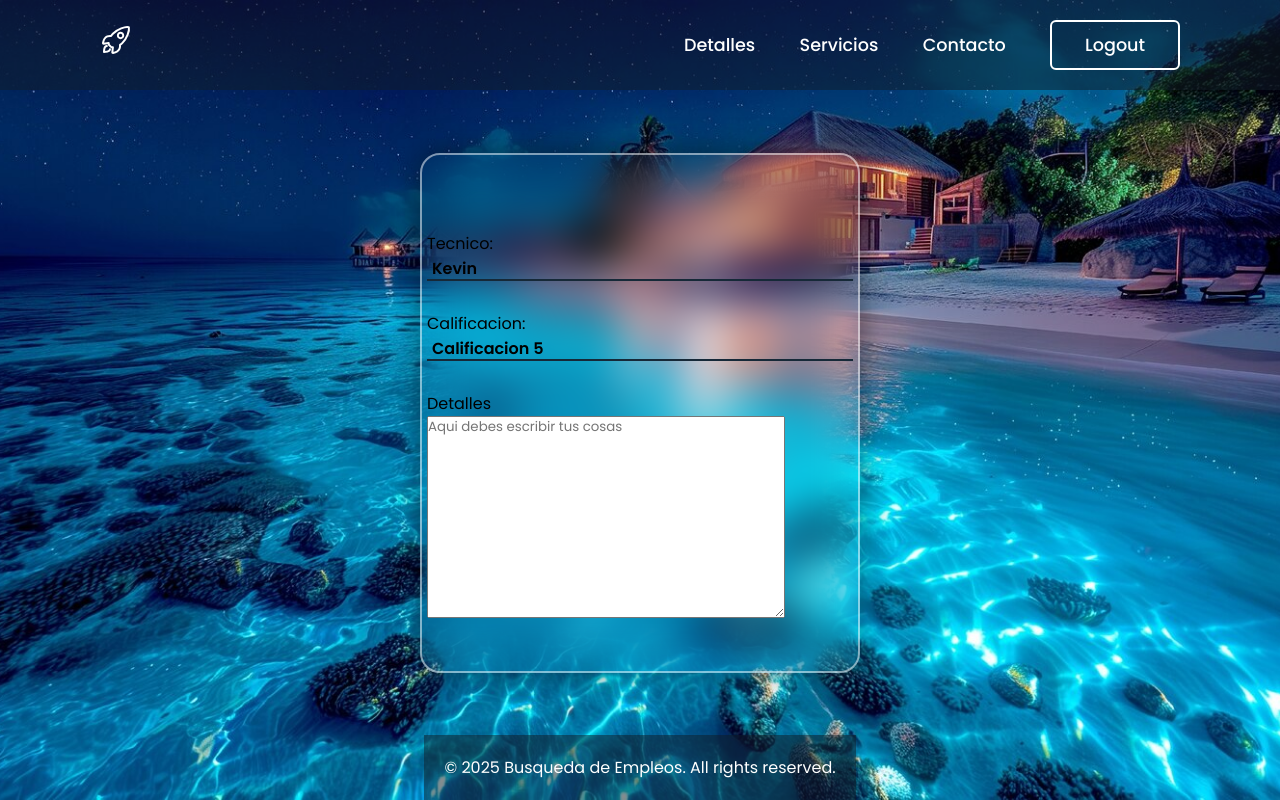
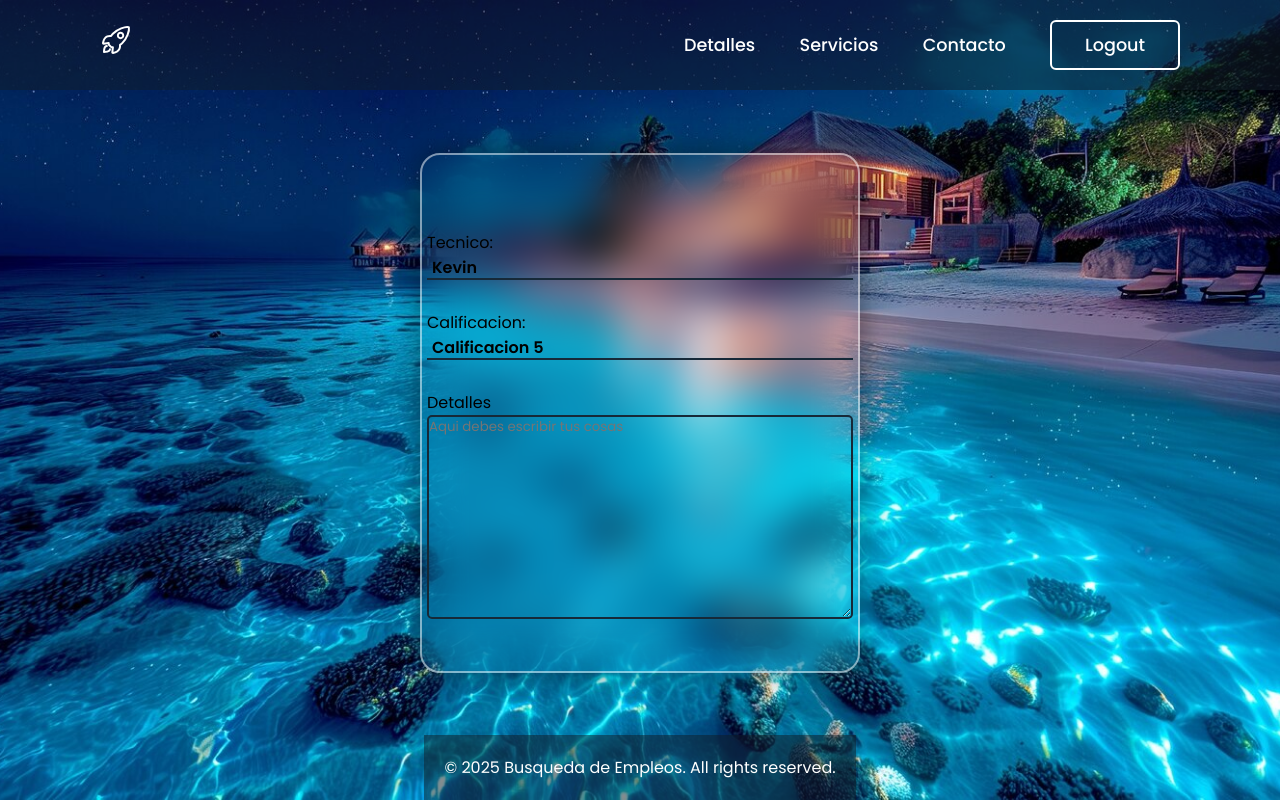
Before and after one commit to KX690/App_servicios, a plain HTML site: page formulario.html in a window 1280 px wide. Drawn offline with nearby package versions, Linux system fonts and the light colour scheme.

Commit message:
Update style.css

```diff
--- a/style.css
+++ b/style.css
@@ -274,8 +274,9 @@ footer{
     text-decoration: underline;
 }
 
-.input-textarea{
-    border: none;
+textarea{
+    border-radius: 5px;
+    border: 2px solid;
     outline: none;
     width: 100%;
     background-color: transparent;
```
